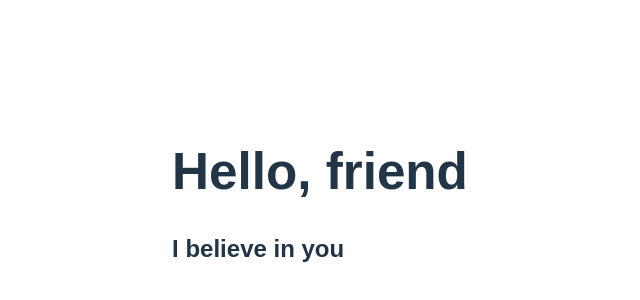
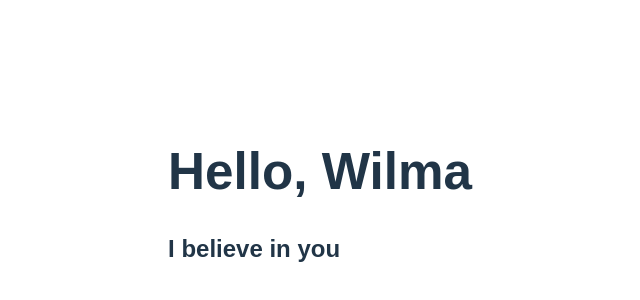
Before and after one commit to Ellieellie12/react-practice, a React (Vite) app: page / in a window 1280 px wide. Shown: the part 204-504 px from the top of the page, without its empty margins (320-960 px from the left). Built offline with nearby package versions, Linux system fonts and the light colour scheme.

Commit message:
add props.friend

```diff
--- a/src/Greeter.jsx
+++ b/src/Greeter.jsx
@@ -3,7 +3,7 @@ const Greeter = (props) => {
 
   return (
     <>
-      <h1>Hello, friend</h1>
+      <h1>Hello, {props.friend ? props.friend.name : 'friend'}</h1>
       <h2>I believe in you</h2>
     </>
 
```
